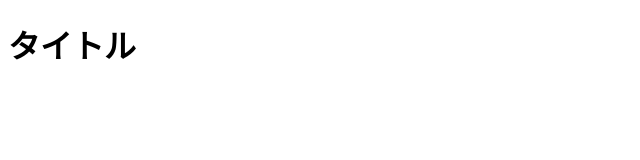
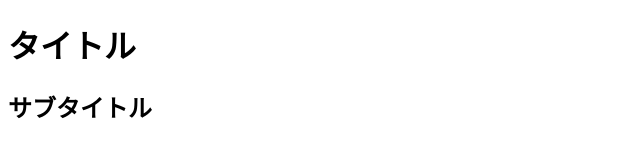
Before and after one commit to takanov/0513_git, a plain HTML site: page index.html in a window 1280 px wide. Shown: the whole page, without its empty margins (0-640 px from the left). Drawn offline with Linux system fonts and the light colour scheme.

Commit message:
サブタイトルを追加

```diff
--- a/index.html
+++ b/index.html
@@ -8,5 +8,8 @@
 </head>
 <body>
     <h1>タイトル</h1>
+    <div>
+        <h2>サブタイトル</h2>
+    </div>
 </body>
 </html>
```
Also changed, not shown: 1 other file.
